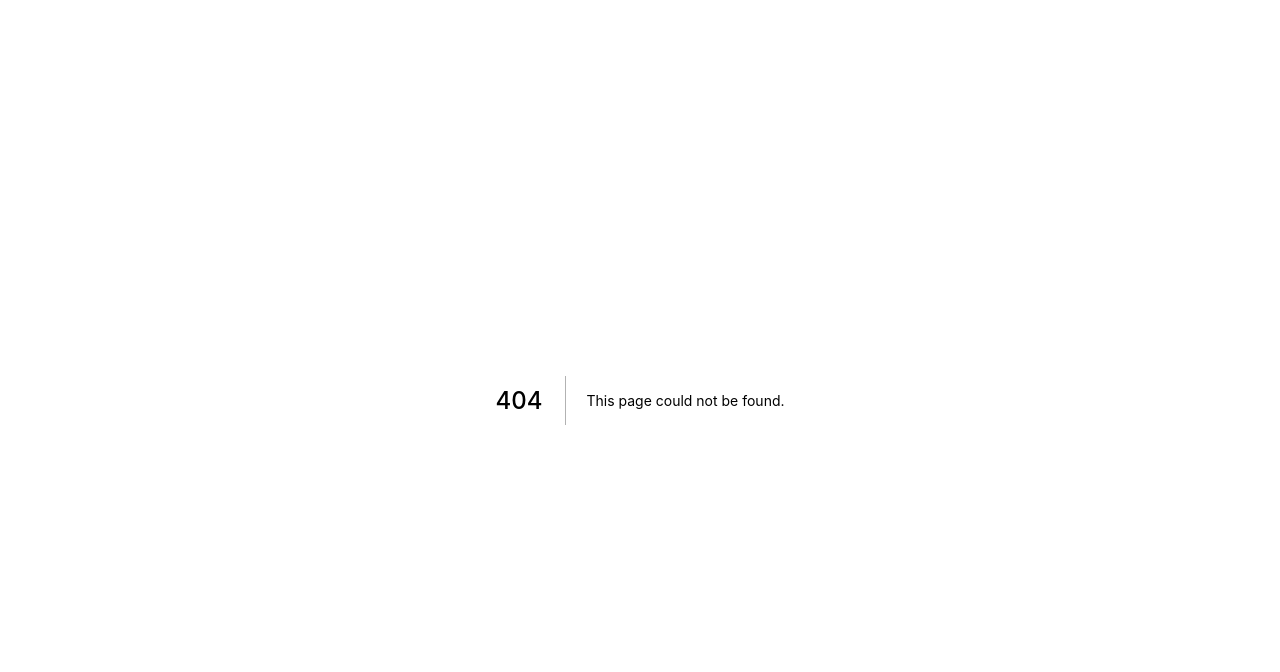
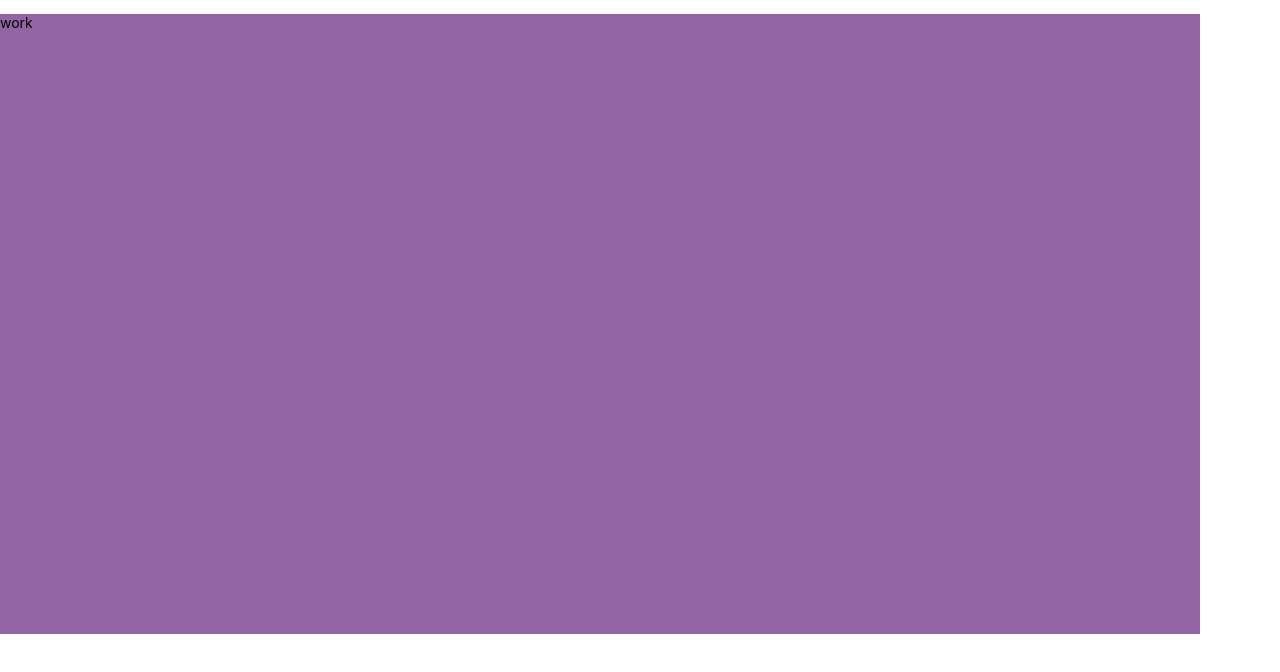
Before and after one commit to nickbarr3160/Exotico, a Next.js app in the folder exotico/: page /ibbytest in a window 1280 px wide. Before the commit this address had no page. Shown: the top 672 px of the page. Built offline with nearby package versions, Linux system fonts and the light colour scheme.

Commit message:
detailed card in progress

```diff
--- /dev/null
+++ b/exotico/comps/DetailedCard.js
@@ -0,0 +1,35 @@
+import styled from 'styled-components';
+import React from "react";
+
+const Container = styled.div`
+    width: 1200px;
+    height: 620px;
+    background-color: #9365A6;
+`;
+
+const Paragraph = styled.p`
+    font-size: 14px;
+
+`;
+
+const DetailedCard = ({
+    animal="work",
+    type="",
+    age="",
+    country="",
+    vstatus=""
+}) => {
+    return (
+        <Container>
+            <Paragraph>
+                {animal}
+                {type}
+                {age}
+                {country}
+                {vstatus}
+            </Paragraph>
+        </Container>
+    )
+}
+
+export default DetailedCard;
--- /dev/null
+++ b/exotico/pages/ibbytest.js
@@ -0,0 +1,9 @@
+import DetailedCard from "../comps/DetailedCard";
+import React from "react";
+
+
+export default function ibbytest() {
+    return (
+        <DetailedCard />
+    )
+}
```
Also changed, not shown: 1 other file (tests, documents, lock files or other folders).
